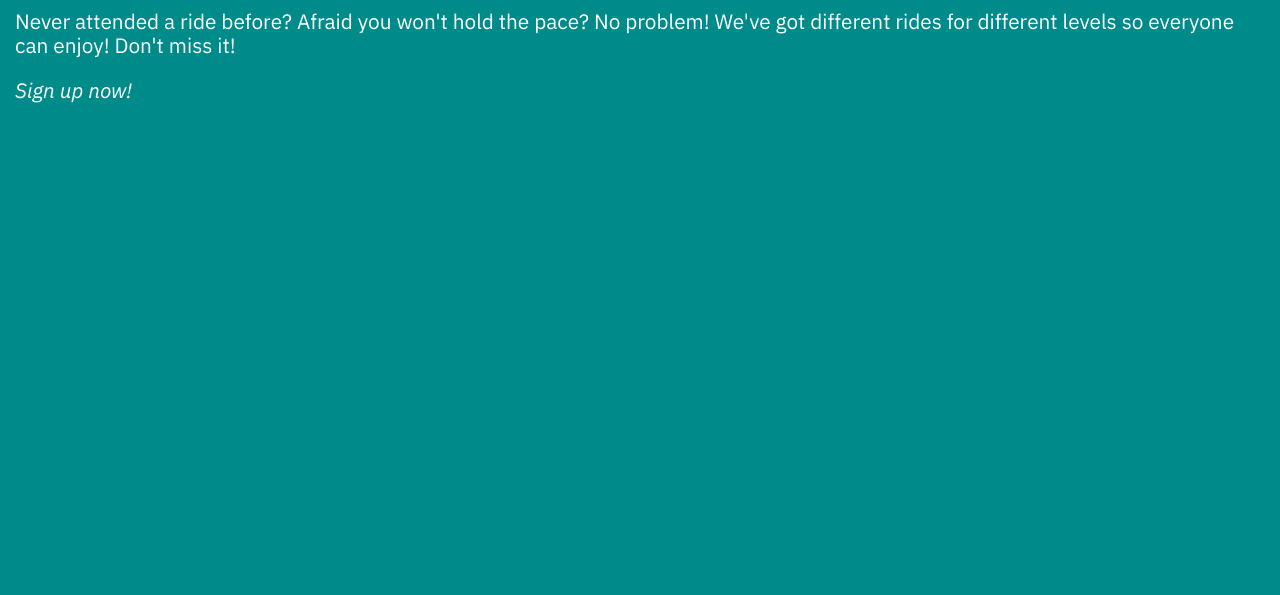
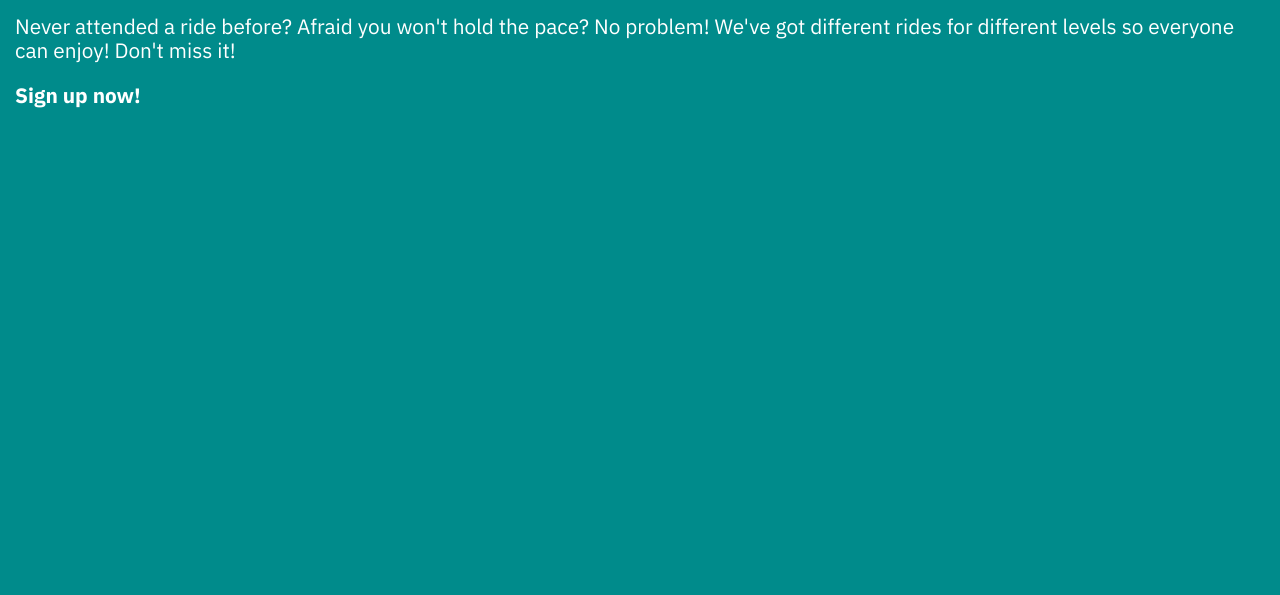
Before and after one commit to marco-tav/sign-up-form-v2, a plain HTML site: page index.html in a window 1280 px wide. Shown: the part 205-800 px from the top of the page. Drawn offline with Linux system fonts and the light colour scheme.

Commit message:
Adjust padding for text-container

```diff
--- a/styles/index.css
+++ b/styles/index.css
@@ -152,8 +152,8 @@ body {
   background-color: darkcyan;
 }
 
-.text-container {
-  padding: 15px 15px;
+.text-container {  text-align: left;
+  padding: 20px 15px 10px;
 }
 
 .text-container > p:first-child,
@@ -166,5 +166,5 @@ body {
 }
 
 .text-container > p:last-child {
-  font-style: italic;
+  font-weight: 700;
 }
```
